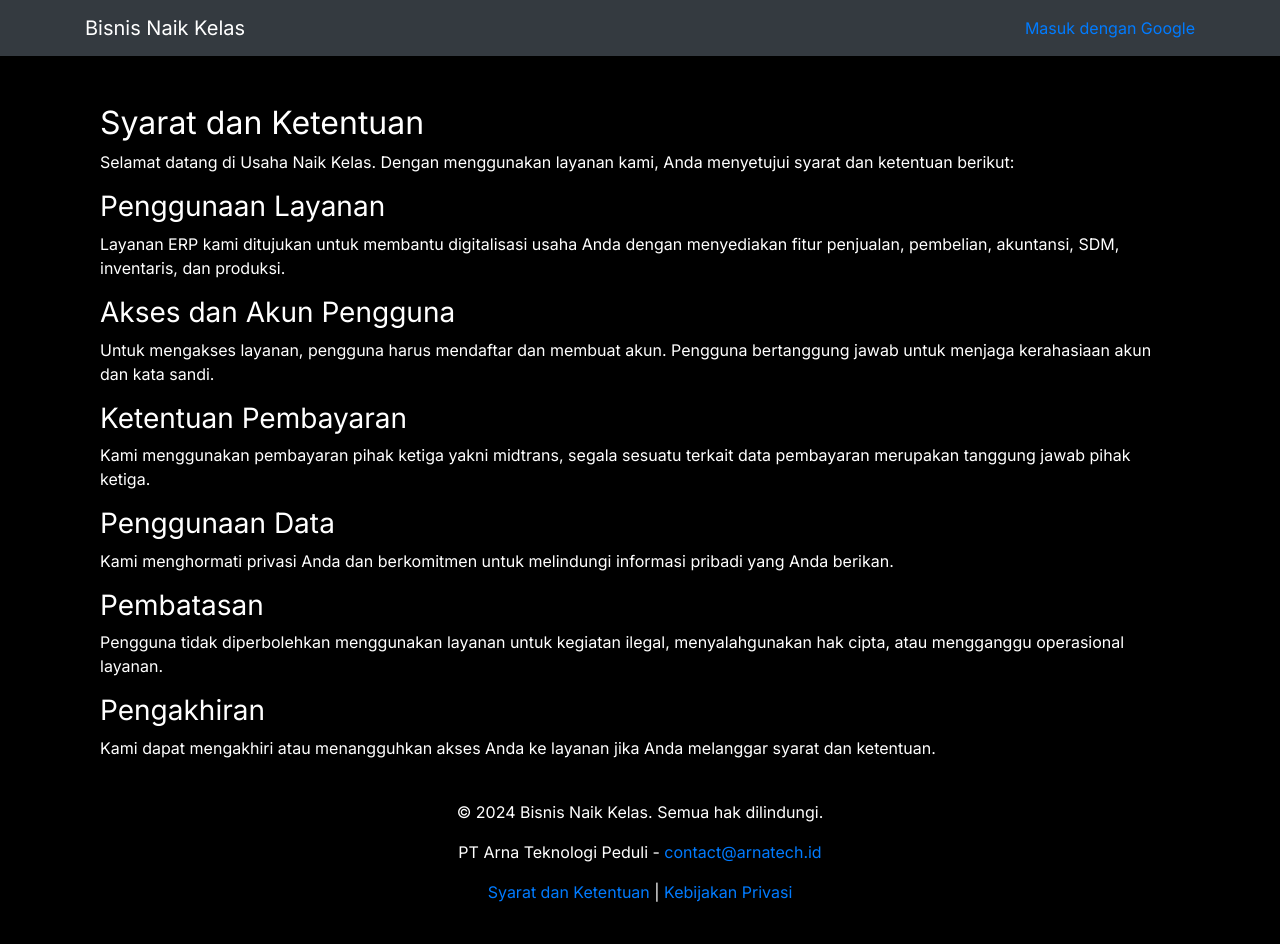
After one commit to ardzix/subscription_service, a Django app: page /terms/ in a window 1280 px wide. The commit adds this page. Run offline with Django 5.2, Linux system fonts and the light colour scheme; some libraries are stand-ins or nearby versions.

Commit message:
feat: terms and privacy page

```diff
--- a/subscription_service/urls.py
+++ b/subscription_service/urls.py
@@ -16,7 +16,7 @@ Including another URLconf
 """
 from django.contrib import admin
 from django.urls import path, include
-from subscriptions.views import home, login_view, profile_redirect
+from subscriptions.views import home, login_view, profile_redirect, terms_and_conditions, privacy_policy
 
 urlpatterns = [
     path('admin/', admin.site.urls),
@@ -25,5 +25,7 @@ urlpatterns = [
     path('accounts/profile/', profile_redirect, name='profile_redirect'),
     path('social-auth/', include('social_django.urls', namespace='social')),
     path('accounts/login/', login_view, name='login'),
+    path('terms/', terms_and_conditions, name='terms'),
+    path('privacy/', privacy_policy, name='privacy'),
     path('', home, name='home'),
 ]
--- a/subscriptions/templates/subscriptions/base.html
+++ b/subscriptions/templates/subscriptions/base.html
@@ -91,7 +91,7 @@
                         </li>
                     {% else %}
                         <li class="nav-item">
-                            <a class="nav-link" href="{% url 'login' %}">Masuk</a>
+                            <a href="{% url "social:begin" "google-oauth2" %}">Masuk dengan Google</a>
                         </li>
                     {% endif %}
                 </ul>
@@ -105,10 +105,16 @@
         {% endblock %}
     </div>
 
-    <footer class="footer text-center mt-4 py-3">
+    <!-- Footer -->
+    <footer class="text-center p-4">
         <p>© 2024 Bisnis Naik Kelas. Semua hak dilindungi.</p>
         <p>PT Arna Teknologi Peduli - <a href="mailto:contact@arnatech.id">contact@arnatech.id</a></p>
+        <p>
+        <a href="{% url 'terms' %}">Syarat dan Ketentuan</a> |
+        <a href="{% url 'privacy' %}">Kebijakan Privasi</a>
+        </p>
     </footer>
+
 
     <script src="https://code.jquery.com/jquery-3.5.1.slim.min.js"></script>
     <script src="https://cdn.jsdelivr.net/npm/@popperjs/core@2.5.2/dist/umd/popper.min.js"></script>
--- /dev/null
+++ b/subscriptions/templates/subscriptions/terms_and_conditions.html
@@ -0,0 +1,26 @@
+{% extends 'subscriptions/base.html' %}
+
+{% block content %}
+<div class="container mt-5">
+    <h2>Syarat dan Ketentuan</h2>
+    <p>Selamat datang di Usaha Naik Kelas. Dengan menggunakan layanan kami, Anda menyetujui syarat dan ketentuan berikut:</p>
+
+    <h3>Penggunaan Layanan</h3>
+    <p>Layanan ERP kami ditujukan untuk membantu digitalisasi usaha Anda dengan menyediakan fitur penjualan, pembelian, akuntansi, SDM, inventaris, dan produksi.</p>
+
+    <h3>Akses dan Akun Pengguna</h3>
+    <p>Untuk mengakses layanan, pengguna harus mendaftar dan membuat akun. Pengguna bertanggung jawab untuk menjaga kerahasiaan akun dan kata sandi.</p>
+
+    <h3>Ketentuan Pembayaran</h3>
+    <p>Kami menggunakan pembayaran pihak ketiga yakni midtrans, segala sesuatu terkait data pembayaran merupakan tanggung jawab pihak ketiga.</p>
+
+    <h3>Penggunaan Data</h3>
+    <p>Kami menghormati privasi Anda dan berkomitmen untuk melindungi informasi pribadi yang Anda berikan.</p>
+
+    <h3>Pembatasan</h3>
+    <p>Pengguna tidak diperbolehkan menggunakan layanan untuk kegiatan ilegal, menyalahgunakan hak cipta, atau mengganggu operasional layanan.</p>
+
+    <h3>Pengakhiran</h3>
+    <p>Kami dapat mengakhiri atau menangguhkan akses Anda ke layanan jika Anda melanggar syarat dan ketentuan.</p>
+</div>
+{% endblock %}
--- a/subscriptions/views.py
+++ b/subscriptions/views.py
@@ -204,3 +204,9 @@ def fill_additional_info(request):
 # This view redirects /accounts/profile/ to the manage_subscriptions view
 def profile_redirect(request):
     return redirect('manage_subscriptions')
+
+def terms_and_conditions(request):
+    return render(request, 'subscriptions/terms_and_conditions.html')
+
+def privacy_policy(request):
+    return render(request, 'subscriptions/privacy_policy.html')
```
Also changed, not shown: subscriptions/templates/subscriptions/home.html (+6 -2 lines), subscriptions/templates/subscriptions/privacy_policy.html (added, +23 -0 lines).
